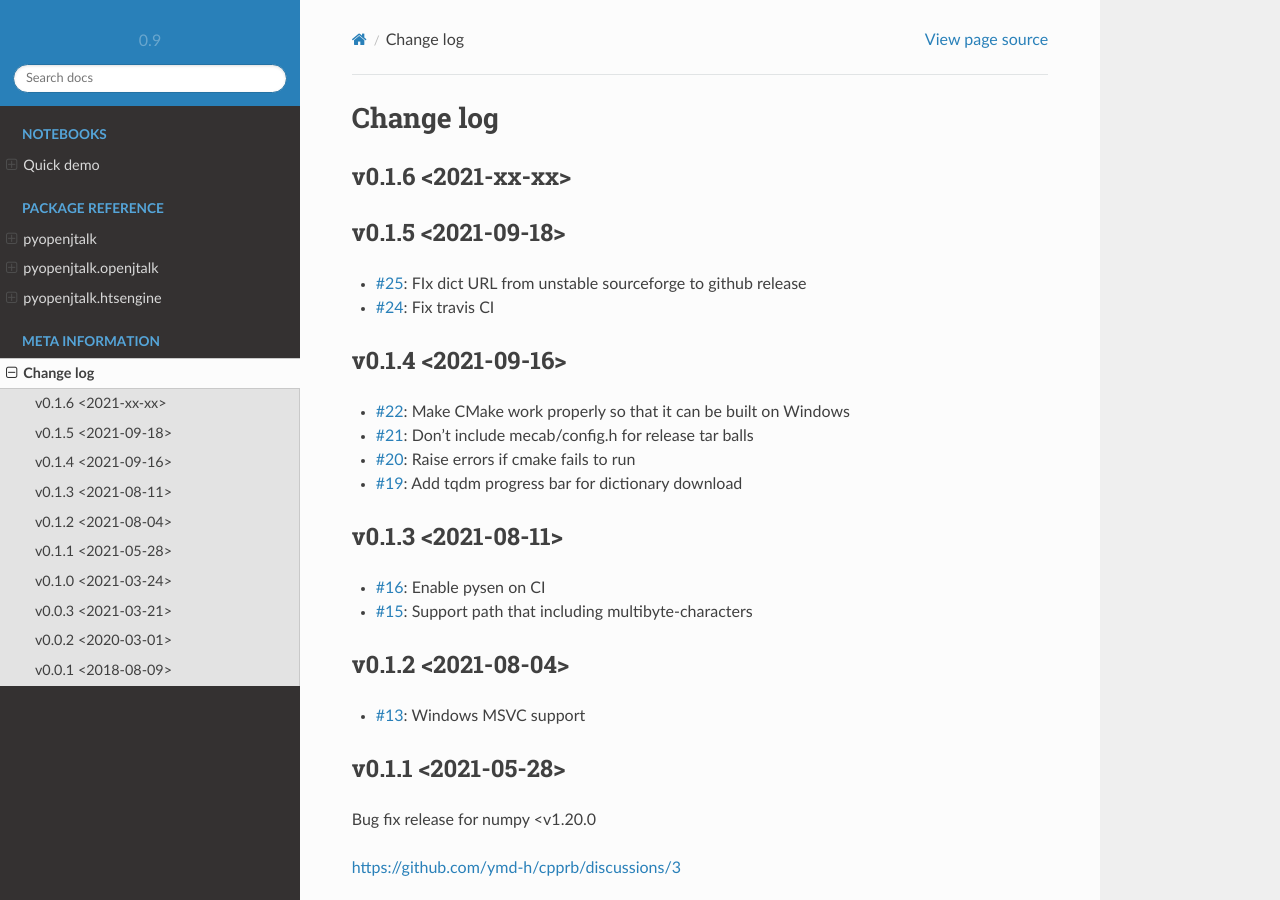
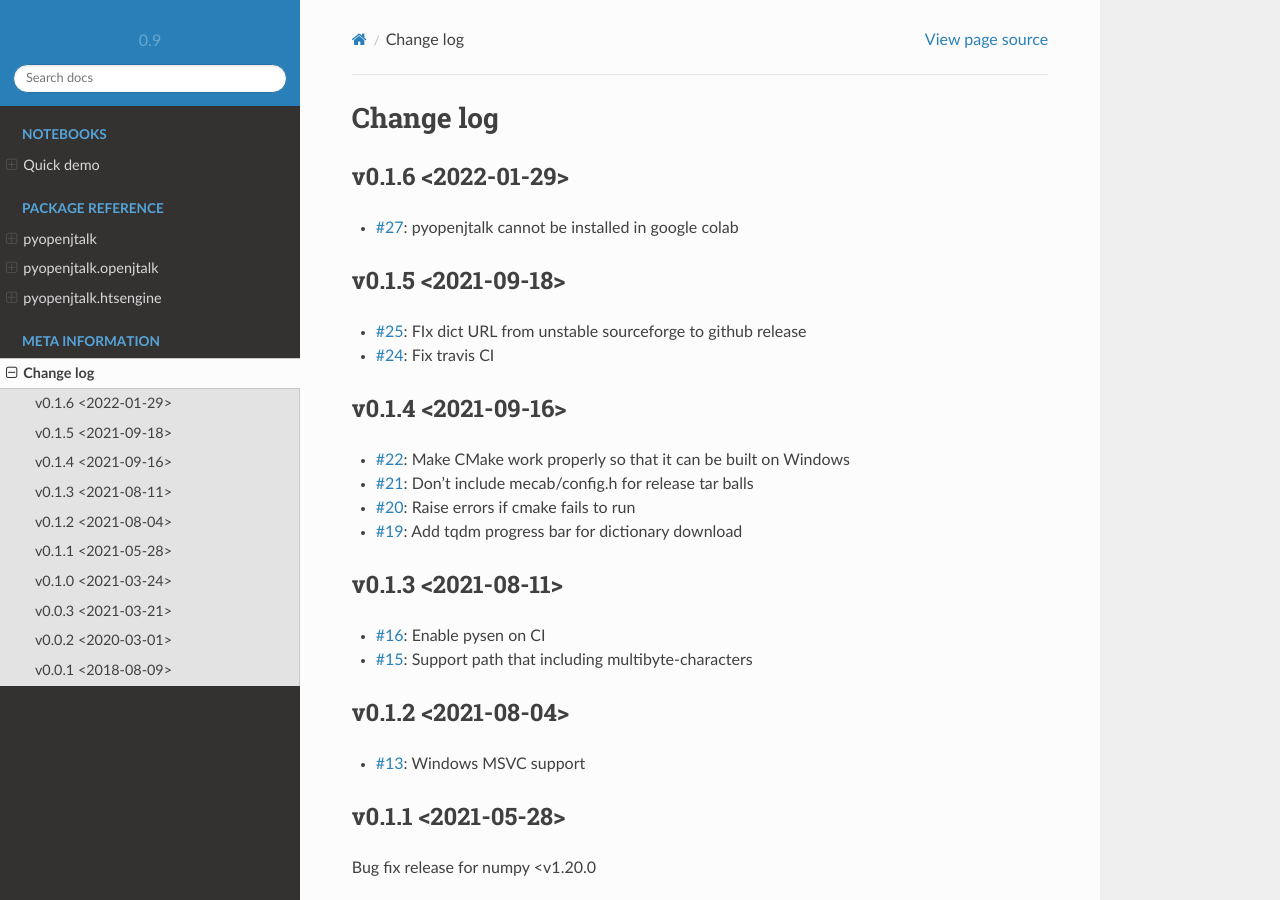
Before and after one commit to r9y9/pyopenjtalk, a Sphinx documentation site: the page built from docs/changelog.rst, in a window 1280 px wide and 900 px high. Built offline with Sphinx 7.4.7 and the Read the Docs theme 2.0.0, drawn with Linux system fonts in a browser that asks for light colours.

Commit message:
parepare for v0.1.6

```diff
--- a/docs/changelog.rst
+++ b/docs/changelog.rst
@@ -1,8 +1,10 @@
 Change log
 ==========
 
-v0.1.6 <2021-xx-xx>
+v0.1.6 <2022-01-29>
 -------------------
+
+* `#27`_: pyopenjtalk cannot be installed in google colab
 
 v0.1.5 <2021-09-18>
 -------------------
@@ -73,3 +75,4 @@
 .. _#22: https://github.com/r9y9/pyopenjtalk/pull/22
 .. _#24: https://github.com/r9y9/pyopenjtalk/pull/24
 .. _#25: https://github.com/r9y9/pyopenjtalk/pull/25
+.. _#27: https://github.com/r9y9/pyopenjtalk/issues/27
```
